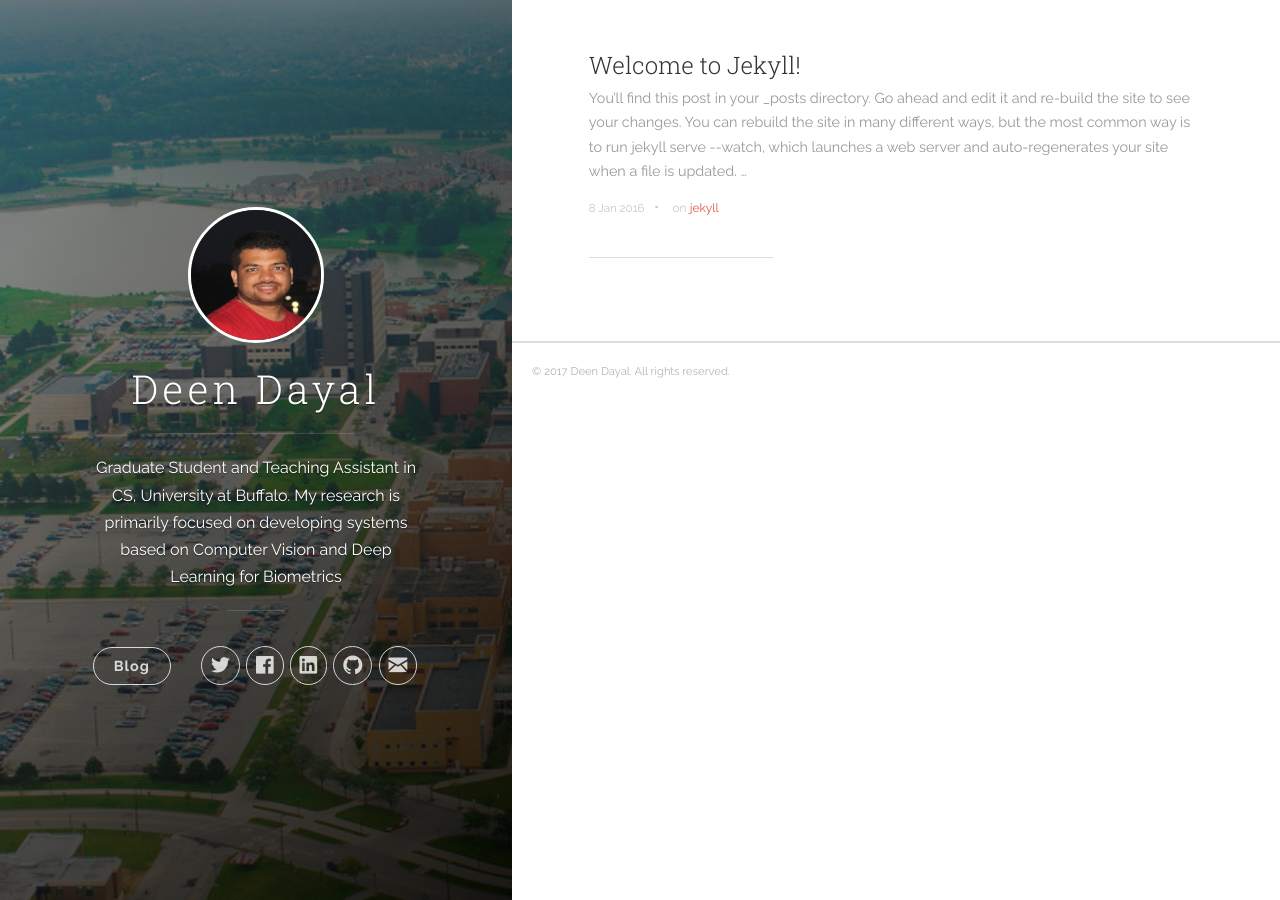
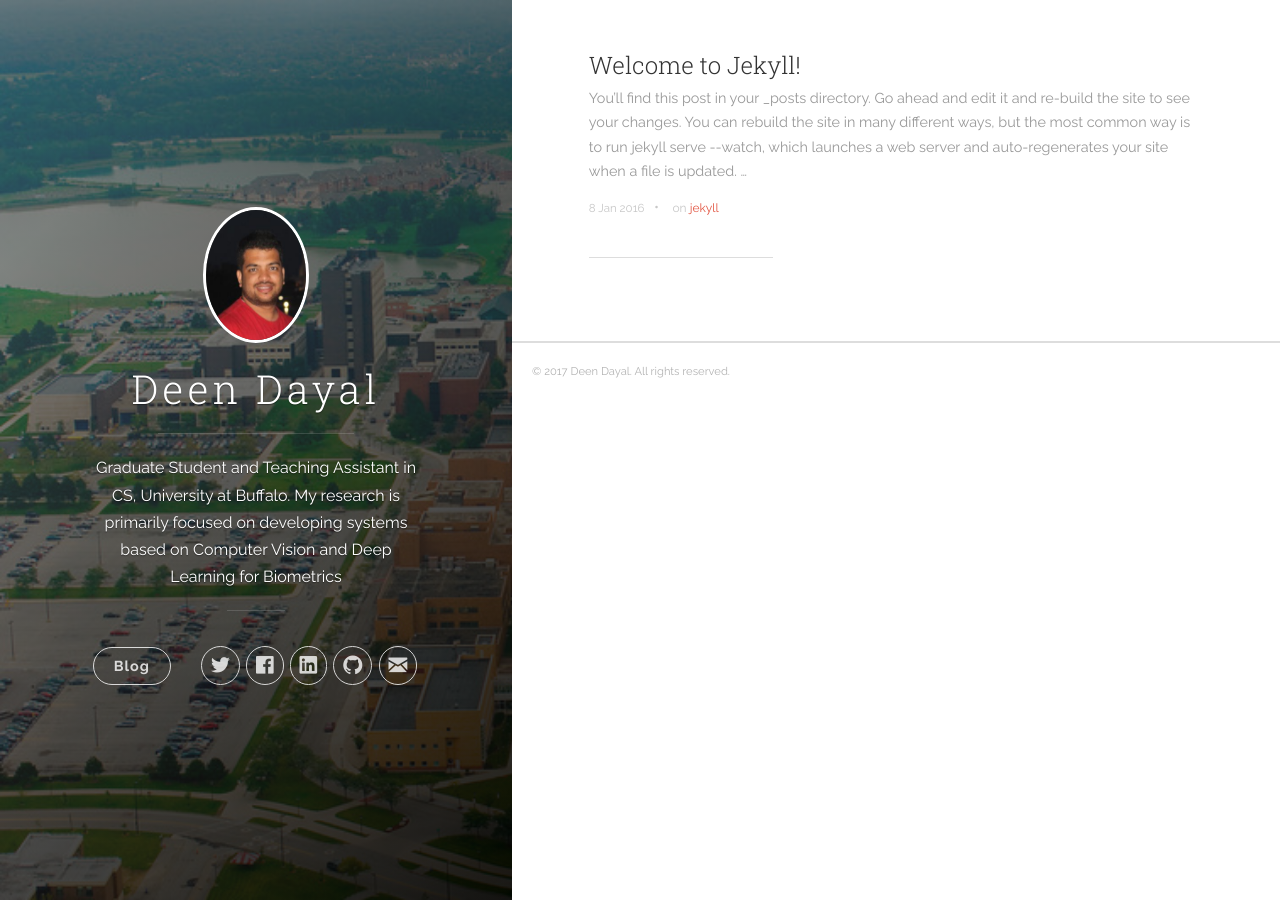
Before and after one commit to ArtificialEdge/artificialEdge.github.io, a Jekyll site: the page built from index.html, in a window 1280 px wide. Built offline with Jekyll 4.4.1, drawn with Linux system fonts in a browser that asks for light colours; nearby versions of some CDN libraries; the list of posts is cut into pages by our own code.

Commit message:
Update main.scss

```diff
--- a/css/main.scss
+++ b/css/main.scss
@@ -52,7 +52,7 @@ pre.highlight code,
 .user-image {
   margin-bottom: 1.2em;
   position: relative;
-  width: 130px;
+  width: 100px;
   height: 130px;
   border: 3px solid #fff;
   border-radius:100%;
```
